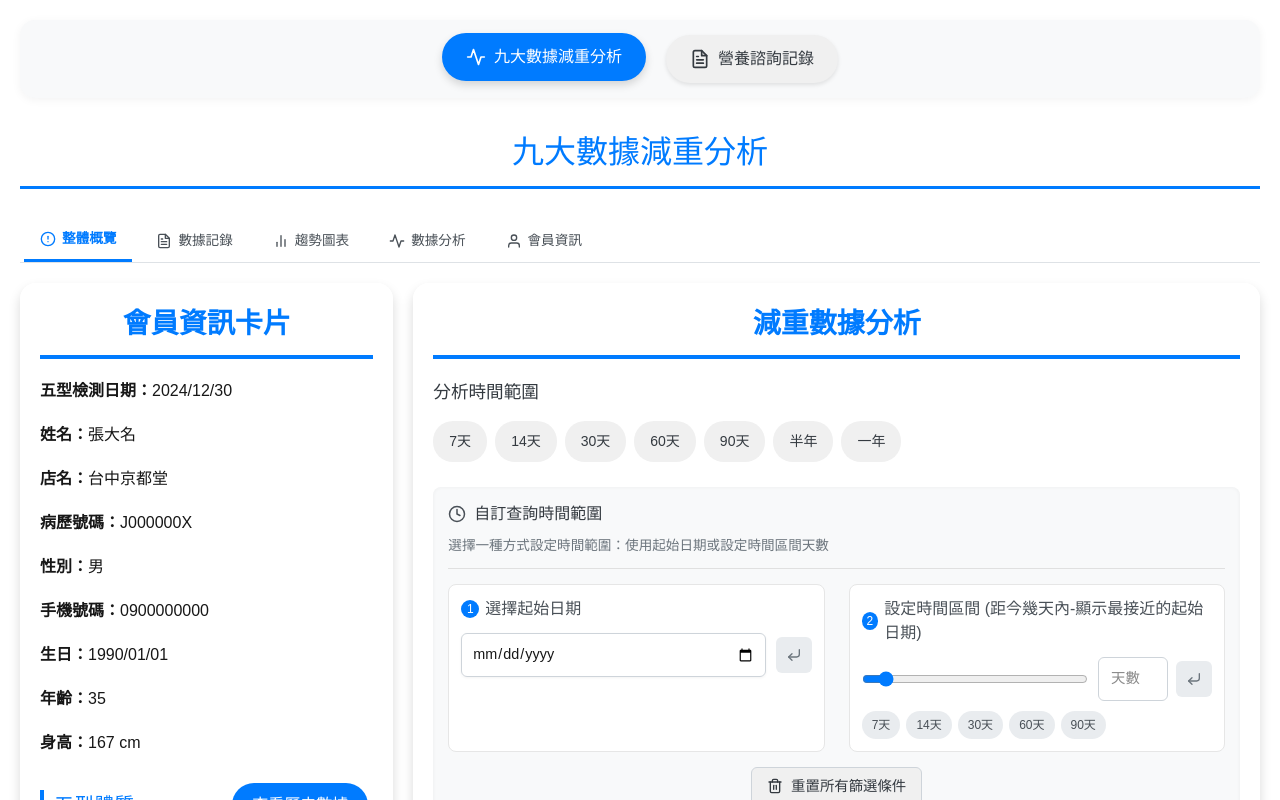
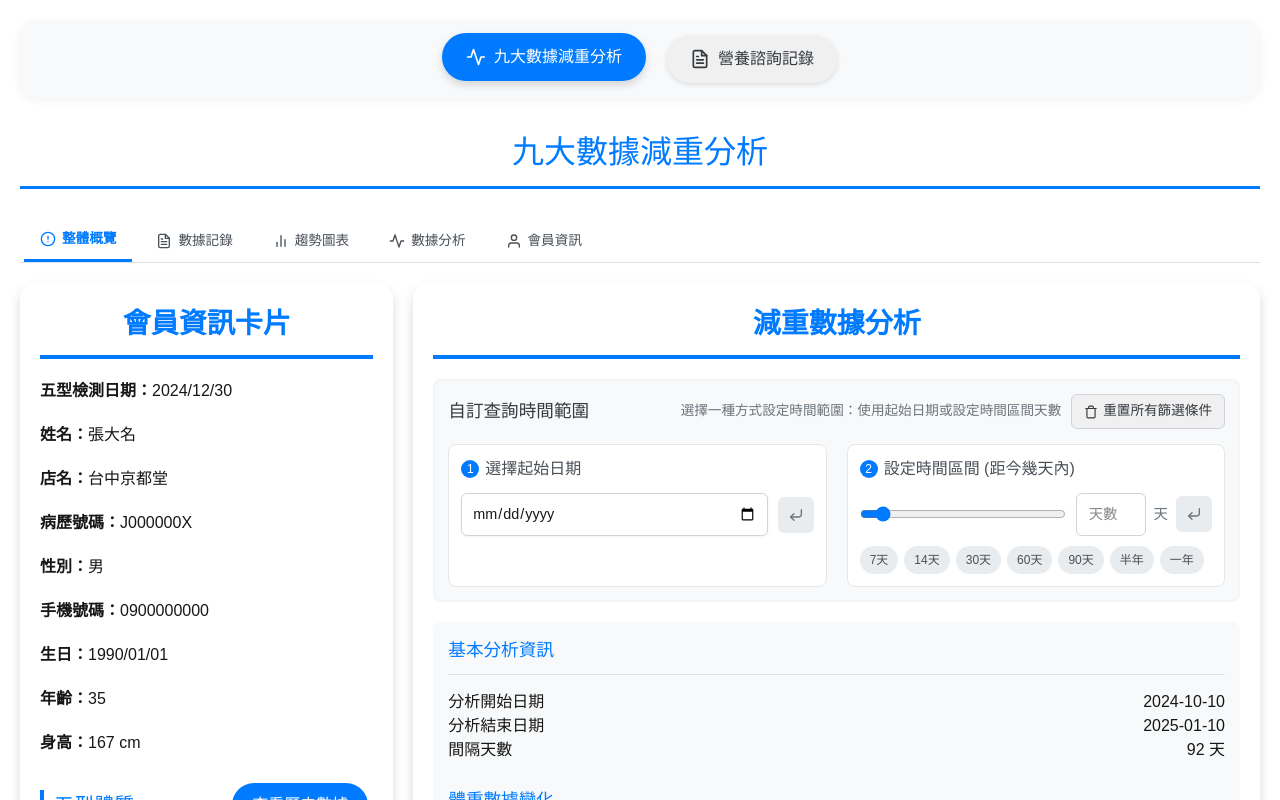
Before and after one commit to colechengame/TCM_FBT, a Next.js app: page / in a window 1280 px wide. Shown: the top 800 px of the page. Built offline with nearby package versions, Linux system fonts and the light colour scheme.

Commit message:
20250303-1
減重數據分析的日期天數篩選畫面簡化

```diff
--- a/app/page.tsx
+++ b/app/page.tsx
@@ -838,19 +838,19 @@ interface TabNavigationProps {
   onTabChange: (id: string) => void;
 }
 
-const TabNavigation = ({ tabs, activeTab, onTabChange }: TabNavigationProps) => {
+const TabNavigation = ({tabs,activeTab,onTabChange}: {tabs: Tab[],activeTab: string,onTabChange: (id: string) => void}) => {
+  // 建立一個 ref 物件，用來存放各個子頁籤按鈕
   const tabRefs = useRef<{ [key: string]: HTMLButtonElement | null }>({});
-
-  // 當點擊頁籤時的處理函數
+  // 當使用者點選某個子頁籤時，更新 activeTab 並讓該按鈕捲動到可見區域
   const handleTabClick = (tabId: string) => {
     onTabChange(tabId);
-    // 使用 scrollIntoView 將選中的頁籤滾動到可見區域
     tabRefs.current[tabId]?.scrollIntoView({
       behavior: 'smooth',
       block: 'nearest',
       inline: 'center'
     });
   };
+
   return (
     <div style={{
       display: 'flex',
@@ -858,40 +858,40 @@ const TabNavigation = ({ tabs, activeTab, onTabChange }: TabNavigationProps) =>
       borderBottom: '1px solid #dee2e6',
       marginBottom: '20px',
       position: 'relative',
-      whiteSpace: 'nowrap',     // 文字不換行
+      whiteSpace: 'nowrap',
       overflowX: 'auto',
-      WebkitOverflowScrolling: 'touch', // 在 iOS 上支援滑動慣性
-      gap: '8px',  // 增加頁籤之間的間距
-      padding: '0 4px' // 增加左右padding
+      WebkitOverflowScrolling: 'touch',
+      gap: '8px',
+      padding: '0 4px'
     }}>
       {tabs.map((tab) => (
         <button
           key={tab.id}
-          ref={(el) => { tabRefs.current[tab.id] = el; }} // 將按鈕元素存儲到 ref 中
-          onClick={() => handleTabClick(tab.id)} // 使用新的處理函數
+          // 將按鈕元素存入 ref 中
+          ref={(el) => { tabRefs.current[tab.id] = el; }}
+          onClick={() => handleTabClick(tab.id)}
           style={{
-            padding: '12px 16px', // 調整內部padding
+            padding: '12px 16px',
             borderRadius: '4px 4px 0 0',
             backgroundColor: activeTab === tab.id ? 'white' : 'transparent',
             color: activeTab === tab.id ? '#007bff' : '#495057',
             border: 'none',
             borderBottom: activeTab === tab.id ? '3px solid #007bff' : 'none',
             cursor: 'pointer',
-            fontSize: '0.9rem', // 稍微縮小字體
+            fontSize: '0.9rem',
             fontWeight: activeTab === tab.id ? '600' : '400',
             transition: 'all 0.2s ease',
             position: 'relative',
             zIndex: 1,
-            minWidth: '100px', // 減少最小寬度
-            flex: '0 0 auto', // 防止擠壓
+            minWidth: '100px',
+            flex: '0 0 auto',
             textAlign: 'center',
             display: 'flex',
             alignItems: 'center',
             justifyContent: 'center',
             gap: '6px',
-            whiteSpace: 'normal' // 允許文字換行
-          }}
-          // ...其他樣式保持不變
+            whiteSpace: 'normal'
+          }}
         >
           {tab.icon && (
             <span style={{ flexShrink: 0 }}>{tab.icon}</span>
@@ -904,8 +904,7 @@ const TabNavigation = ({ tabs, activeTab, onTabChange }: TabNavigationProps) =>
           </span>
         </button>
       ))}
-
-      {/* 底部動畫指示器 */}
+      {/* 底部動畫指示器，可根據 activeTab 的位置額外實作 */}
       <div style={{
         position: 'absolute',
         bottom: 0,
@@ -925,45 +924,7 @@ const TabNavigation = ({ tabs, activeTab, onTabChange }: TabNavigationProps) =>
   return (
     <Card title="減重數據分析">
 <div style={{ marginBottom: '20px' }}>
-        <h3 style={{
-          margin: '0 0 15px 0',
-          fontSize: '1.1rem',
-          color: colors.dark
-        }}>
-          分析時間範圍
-        </h3>
-
-        <div style={{ display: 'flex', flexWrap: 'wrap', marginBottom: '15px' }}>
-          {[
-            { days: 7, label: '7天' },
-            { days: 14, label: '14天' },
-            { days: 30, label: '30天' },
-            { days: 60, label: '60天' },
-            { days: 90, label: '90天' },
-            { days: 180, label: '半年' },
-            { days: 365, label: '一年' },
-          ].map((option) => (
-            <DateFilterButton
-              key={option.days}
-              days={option.days}
-              label={option.label}
-              currentStartDate={dateRange.days === option.days ? option.days.toString() : ''}
-              onClick={(days: number) => {
-                const today = new Date();
-                const startDate = new Date(today.getTime() - days * 24 * 60 * 60 * 1000);
-                onDateRangeChange({
-                  startDate: startDate.toISOString().split('T')[0],
-                  type: 'days',
-                  days
-                });
-              }}
-            />
-          ))}
-        </div>
-
-        <div style={{
-          display: 'flex',
-          flexDirection: 'column',
+  <div style={{
     backgroundColor: '#f8f9fa',
     padding: '15px',
     borderRadius: '8px',
@@ -971,39 +932,81 @@ const TabNavigation = ({ tabs, activeTab, onTabChange }: TabNavigationProps) =>
     marginBottom: '20px'
   }}>
     <div style={{
-            borderBottom: '1px solid #e0e0e0',
-            paddingBottom: '12px',
+      display: 'flex',
+      flexWrap: 'wrap',
+      justifyContent: 'space-between',
+      alignItems: 'center',
       marginBottom: '15px'
     }}>
-            <h4 style={{
-              margin: '0 0 10px 0',
-              fontSize: '1rem',
-              color: colors.dark,
+      <h3 style={{
+        margin: 0,
+        fontSize: '1.1rem',
+        color: colors.dark
+      }}>
+        自訂查詢時間範圍
+      </h3>
+
+      <div style={{
         display: 'flex',
         alignItems: 'center',
-              gap: '8px'
-            }}>
-              <svg width="18" height="18" viewBox="0 0 24 24" fill="none" stroke="#495057" strokeWidth="2" strokeLinecap="round" strokeLinejoin="round">
-                <circle cx="12" cy="12" r="10"></circle>
-                <polyline points="12 6 12 12 16 14"></polyline>
-              </svg>
-              自訂查詢時間範圍
-            </h4>
+        gap: '10px'
+      }}>
         <p style={{
-              margin: '0',
+          margin: 0,
           fontSize: '0.85rem',
           color: '#6c757d'
         }}>
           選擇一種方式設定時間範圍：使用起始日期或設定時間區間天數
         </p>
+
+        <button
+          onClick={() => {
+            onDateRangeChange({
+              startDate: '',
+              type: 'all',
+              days: 0
+            });
+            setCustomDate('');
+            setCustomDays('');
+          }}
+          style={{
+            display: 'flex',
+            alignItems: 'center',
+            gap: '5px',
+            padding: '6px 12px',
+            backgroundColor: '#f0f0f0',
+            color: colors.dark,
+            border: '1px solid #ced4da',
+            borderRadius: '6px',
+            cursor: 'pointer',
+            fontSize: '0.85rem',
+            whiteSpace: 'nowrap'
+          }}
+          onMouseOver={(e) => {
+            e.currentTarget.style.backgroundColor = '#e2e6ea';
+            e.currentTarget.style.borderColor = '#dae0e5';
+          }}
+          onMouseOut={(e) => {
+            e.currentTarget.style.backgroundColor = '#f0f0f0';
+            e.currentTarget.style.borderColor = '#ced4da';
+          }}
+        >
+          <svg width="14" height="14" viewBox="0 0 24 24" fill="none" stroke="currentColor" strokeWidth="2" strokeLinecap="round" strokeLinejoin="round">
+            <path d="M3 6h18"></path>
+            <path d="M19 6v14c0 1-1 2-2 2H7c-1 0-2-1-2-2V6"></path>
+            <path d="M8 6V4c0-1 1-2 2-2h4c1 0 2 1 2 2v2"></path>
+          </svg>
+          重置所有篩選條件
+        </button>
+      </div>
     </div>
 
     <div style={{
       display: 'flex',
       flexWrap: 'wrap',
-            gap: '24px'
-          }}>
-            {/* 起始日期選擇區塊 */}
+      gap: '20px'
+    }}>
+      {/* 左側：選擇起始日期 */}
       <div style={{
         flex: '1 1 300px',
         backgroundColor: 'white',
@@ -1104,7 +1107,7 @@ const TabNavigation = ({ tabs, activeTab, onTabChange }: TabNavigationProps) =>
         </div>
       </div>
 
-            {/* 天數選擇區塊 */}
+      {/* 右側：設定時間區間天數 */}
       <div style={{
         flex: '1 1 300px',
         backgroundColor: 'white',
@@ -1134,14 +1137,15 @@ const TabNavigation = ({ tabs, activeTab, onTabChange }: TabNavigationProps) =>
             fontWeight: '500',
             color: '#495057'
           }}>
-                  設定時間區間 (距今幾天內-顯示最接近的起始日期)
+            設定時間區間 (距今幾天內)
           </label>
         </div>
 
         <div style={{
           display: 'flex',
           gap: '10px',
-                alignItems: 'center'
+          alignItems: 'center',
+          marginBottom: '10px'
         }}>
           <input
             id="customDaysInput"
@@ -1178,6 +1182,8 @@ const TabNavigation = ({ tabs, activeTab, onTabChange }: TabNavigationProps) =>
               }}
             />
 
+            <span style={{ fontSize: '0.9rem', color: '#6c757d' }}>天</span>
+
             <button
               onClick={() => {
                 if (customDays && !isNaN(parseInt(customDays))) {
@@ -1226,30 +1232,38 @@ const TabNavigation = ({ tabs, activeTab, onTabChange }: TabNavigationProps) =>
           </div>
         </div>
 
-              <div style={{
-                marginTop: '10px',
+        {/* 快速選擇按鈕 */}
+        <div style={{
           display: 'flex',
           flexWrap: 'wrap',
           gap: '6px'
         }}>
-                {[7, 14, 30, 60, 90].map(day => (
+          {[
+            { days: 7, label: '7天' },
+            { days: 14, label: '14天' },
+            { days: 30, label: '30天' },
+            { days: 60, label: '60天' },
+            { days: 90, label: '90天' },
+            { days: 180, label: '半年' },
+            { days: 365, label: '一年' },
+          ].map(day => (
             <button
-                    key={day}
+              key={day.days}
               onClick={() => {
-                      setCustomDays(day.toString());
+                setCustomDays(day.days.toString());
                 const today = new Date();
-                      const startDate = new Date(today.getTime() - day * 24 * 60 * 60 * 1000);
+                const startDate = new Date(today.getTime() - day.days * 24 * 60 * 60 * 1000);
                 onDateRangeChange({
                   startDate: startDate.toISOString().split('T')[0],
                   type: 'days',
-                        days: day
+                  days: day.days
                 });
                 setCustomDate('');
               }}
               style={{
                 padding: '5px 10px',
-                      backgroundColor: dateRange.days === day ? colors.primary : '#e9ecef',
-                      color: dateRange.days === day ? 'white' : '#495057',
+                backgroundColor: dateRange.days === day.days ? colors.primary : '#e9ecef',
+                color: dateRange.days === day.days ? 'white' : '#495057',
                 border: 'none',
                 borderRadius: '15px',
                 fontSize: '0.75rem',
@@ -1257,75 +1271,24 @@ const TabNavigation = ({ tabs, activeTab, onTabChange }: TabNavigationProps) =>
                 transition: 'all 0.2s ease'
               }}
               onMouseOver={(e) => {
-                      if (dateRange.days !== day) {
+                if (dateRange.days !== day.days) {
                   e.currentTarget.style.backgroundColor = '#dee2e6';
                 }
               }}
               onMouseOut={(e) => {
-                      if (dateRange.days !== day) {
+                if (dateRange.days !== day.days) {
                   e.currentTarget.style.backgroundColor = '#e9ecef';
                 }
               }}
             >
-                    {day}天
+              {day.label}
             </button>
           ))}
         </div>
       </div>
     </div>
-
-          <div style={{
-            marginTop: '15px',
-            display: 'flex',
-            justifyContent: 'center'
-          }}>
-            <button
-              onClick={() => {
-                onDateRangeChange({
-                  startDate: '',
-                  type: 'all',
-                  days: 0
-                });
-                setCustomDate('');
-                setCustomDays('');
-              }}
-              style={{
-                padding: '8px 15px',
-                backgroundColor: '#f0f0f0',
-                color: colors.dark,
-                border: '1px solid #ced4da',
-                borderRadius: '6px',
-                cursor: 'pointer',
-                fontSize: '0.9rem',
-                fontWeight: '500',
-                transition: 'all 0.2s ease',
-                display: 'flex',
-                alignItems: 'center',
-                justifyContent: 'center',
-                gap: '8px'
-              }}
-              onMouseOver={(e) => {
-                e.currentTarget.style.backgroundColor = '#e2e6ea';
-                e.currentTarget.style.borderColor = '#dae0e5';
-              }}
-              onMouseOut={(e) => {
-                e.currentTarget.style.backgroundColor = '#f0f0f0';
-                e.currentTarget.style.borderColor = '#ced4da';
-              }}
-            >
-              <svg width="16" height="16" viewBox="0 0 24 24" fill="none" stroke="currentColor" strokeWidth="2" strokeLinecap="round" strokeLinejoin="round">
-                <path d="M3 6h18"></path>
-                <path d="M19 6v14c0 1-1 2-2 2H7c-1 0-2-1-2-2V6"></path>
-                <path d="M8 6V4c0-1 1-2 2-2h4c1 0 2 1 2 2v2"></path>
-                <line x1="10" y1="11" x2="10" y2="17"></line>
-                <line x1="14" y1="11" x2="14" y2="17"></line>
-              </svg>
-              重置所有篩選條件
-            </button>
-          </div>
-        </div>
-      </div>
-
+  </div>
+</div>
       {analysisResults ? (
         <div style={{ display: 'flex', flexWrap: 'wrap', gap: '20px' }}>
           {/* Left side: Metrics and indicators */}
@@ -1755,13 +1718,12 @@ export default function Page() {
     icon?: JSX.Element;
   }
 
-  const TabNavigation = ({ tabs, activeTab, onTabChange }: { tabs: Tab[], activeTab: string, onTabChange: (id: string) => void }) => {
+  const TabNavigation = ({tabs,activeTab,onTabChange}: {tabs: Tab[],activeTab: string,onTabChange: (id: string) => void}) => {
+    // 建立一個 ref 物件，用來存放各個子頁籤按鈕
     const tabRefs = useRef<{ [key: string]: HTMLButtonElement | null }>({});
-
-    // 當點擊頁籤時的處理函數
+    // 當使用者點選某個子頁籤時，更新 activeTab 並讓該按鈕捲動到可見區域
     const handleTabClick = (tabId: string) => {
       onTabChange(tabId);
-      // 使用 scrollIntoView 將選中的頁籤滾動到可見區域
       tabRefs.current[tabId]?.scrollIntoView({
         behavior: 'smooth',
         block: 'nearest',
@@ -1775,40 +1737,40 @@ export default function Page() {
         borderBottom: '1px solid #dee2e6',
         marginBottom: '20px',
         position: 'relative',
-        whiteSpace: 'nowrap',     // 文字不換行
+        whiteSpace: 'nowrap',
         overflowX: 'auto',
-        WebkitOverflowScrolling: 'touch', // 在 iOS 上支援滑動慣性
-        gap: '8px',  // 增加頁籤之間的間距
-        padding: '0 4px' // 增加左右padding
+        WebkitOverflowScrolling: 'touch',
+        gap: '8px',
+        padding: '0 4px'
       }}>
         {tabs.map((tab) => (
           <button
             key={tab.id}
-          ref={(el) => { tabRefs.current[tab.id] = el; }} // 將按鈕元素存儲到 ref 中
-          onClick={() => handleTabClick(tab.id)} // 使用新的處理函數
+            // 將按鈕元素存入 ref 中
+            ref={(el) => { tabRefs.current[tab.id] = el; }}
+            onClick={() => handleTabClick(tab.id)}
             style={{
-            padding: '12px 16px', // 調整內部padding
+              padding: '12px 16px',
               borderRadius: '4px 4px 0 0',
               backgroundColor: activeTab === tab.id ? 'white' : 'transparent',
               color: activeTab === tab.id ? '#007bff' : '#495057',
               border: 'none',
               borderBottom: activeTab === tab.id ? '3px solid #007bff' : 'none',
               cursor: 'pointer',
-            fontSize: '0.9rem', // 稍微縮小字體
+              fontSize: '0.9rem',
               fontWeight: activeTab === tab.id ? '600' : '400',
               transition: 'all 0.2s ease',
               position: 'relative',
               zIndex: 1,
-            minWidth: '100px', // 減少最小寬度
-            flex: '0 0 auto', // 防止擠壓
+              minWidth: '100px',
+              flex: '0 0 auto',
               textAlign: 'center',
               display: 'flex',
               alignItems: 'center',
               justifyContent: 'center',
               gap: '6px',
-            whiteSpace: 'normal' // 允許文字換行
-          }}
-          // ...其他樣式保持不變
+              whiteSpace: 'normal'
+            }}
           >
             {tab.icon && (
               <span style={{ flexShrink: 0 }}>{tab.icon}</span>
@@ -1821,8 +1783,7 @@ export default function Page() {
             </span>
           </button>
         ))}
-
-        {/* 底部動畫指示器 */}
+        {/* 底部動畫指示器，可根據 activeTab 的位置額外實作 */}
         <div style={{
           position: 'absolute',
           bottom: 0,
```
Lines whose indentation alone changed are shown as unchanged.
